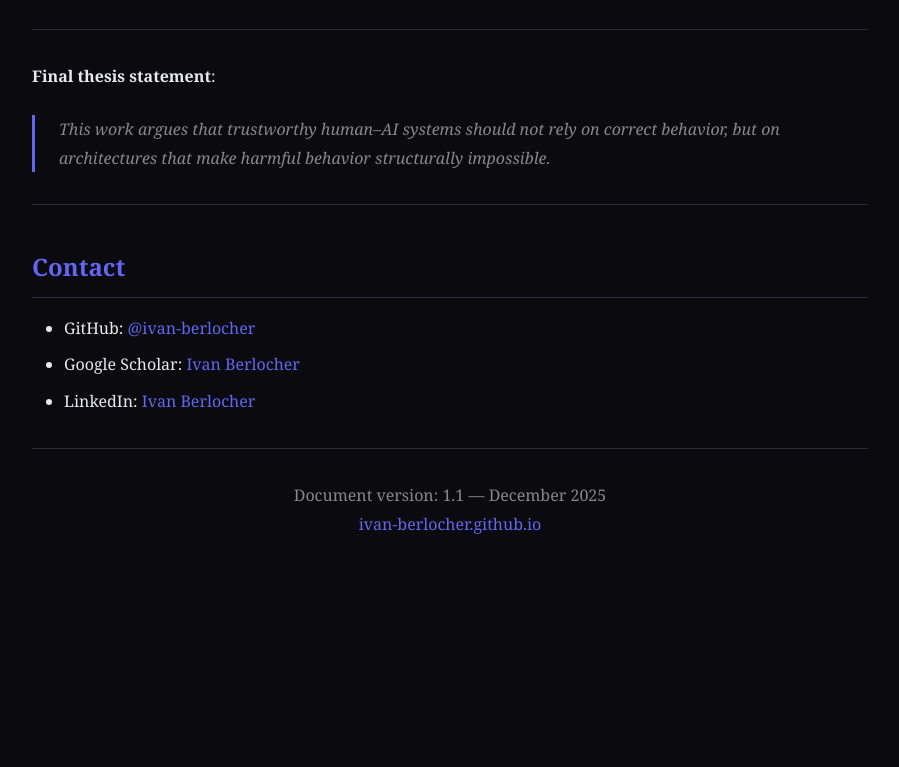
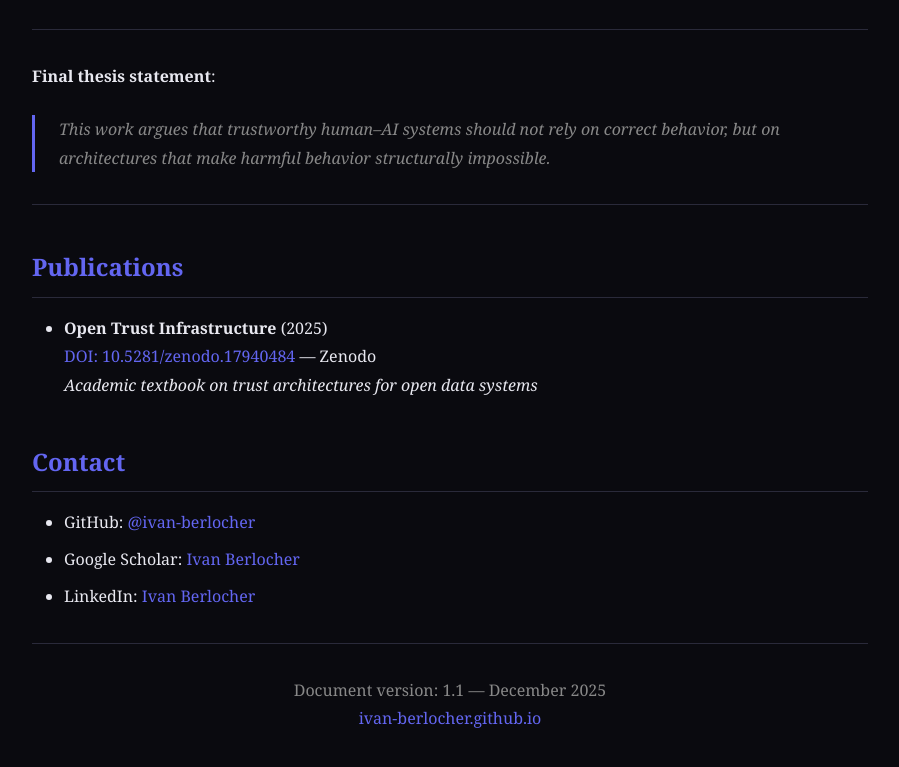
Before and after one commit to ivan-berlocher/ivan-berlocher.github.io, a plain HTML site: page phd/index.html in a window 1280 px wide. Shown: the part 10056-10823 px from the top of the page, without its empty margins (190-1089 px from the left). Before the commit the page ends 10643 px from the top, so only its background shows below. Drawn offline with Linux system fonts and the light colour scheme.

Commit message:
Add Publications section with DOI to PhD page

```diff
--- a/phd/index.html
+++ b/phd/index.html
@@ -483,6 +483,15 @@
 
 <hr>
 
+<h2>Publications</h2>
+<ul>
+  <li>
+    <strong>Open Trust Infrastructure</strong> (2025)<br>
+    <a href="https://doi.org/10.5281/zenodo.17940484">DOI: 10.5281/zenodo.17940484</a> — Zenodo<br>
+    <em>Academic textbook on trust architectures for open data systems</em>
+  </li>
+</ul>
+
 <h2>Contact</h2>
 <ul>
   <li>GitHub: <a href="https://github.com/ivan-berlocher">@ivan-berlocher</a></li>
```
